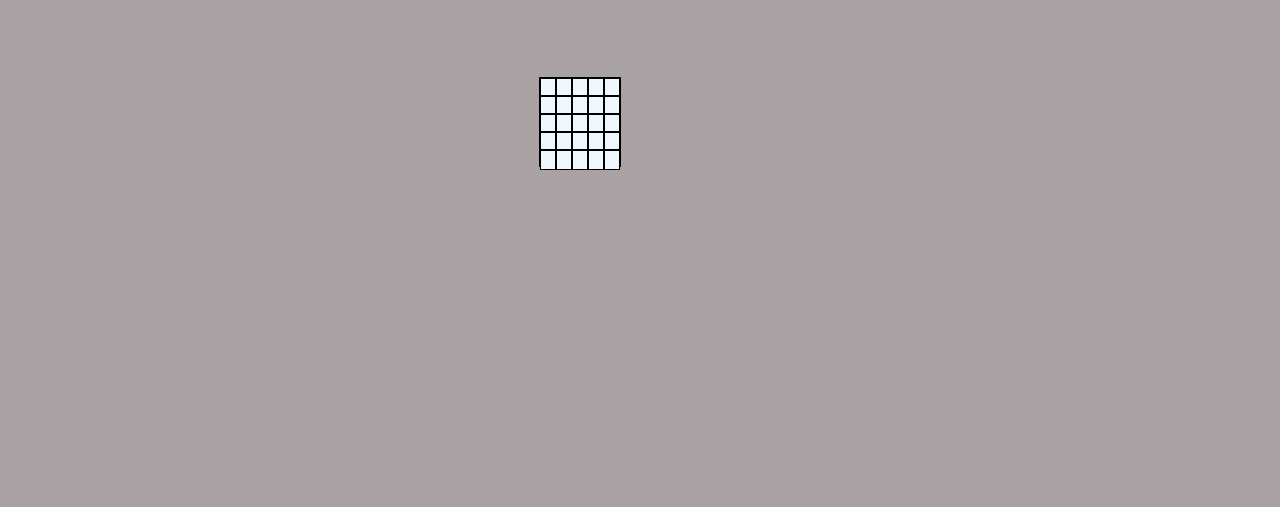
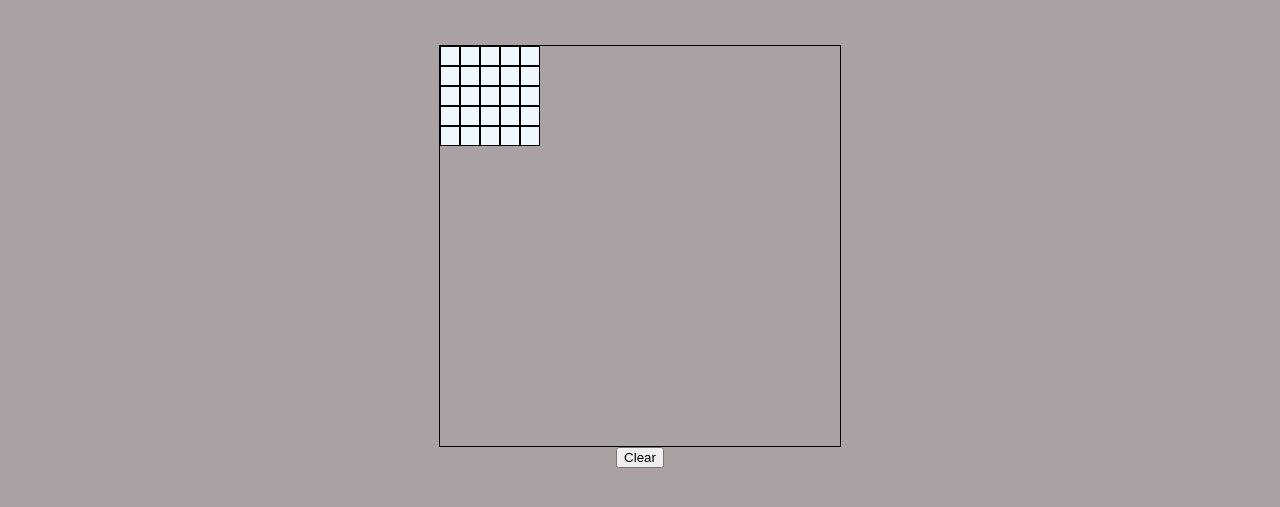
Before and after one commit to Yashwantttt/Etch-a-Sketch, a plain HTML site: page index.html in a window 1280 px wide. Both pictures are taken after typing "5", "5" into the empty fields and a click on the button "create". Shown: the part 161-668 px from the top of the page. Drawn offline with Linux system fonts and the light colour scheme.

Commit message:
Adding a clear button to clear grid

```diff
--- a/css/style.css
+++ b/css/style.css
@@ -31,19 +31,25 @@ body{
 }
 
 .pixels{
-    width: 5em;
+    width: 1em;
     height: 1em;
-    box-shadow: 1px;
     background-color: aliceblue;
-    /* margin: 5px 1em; */
     border: 1px solid;
 }
 .container{
+
+    /* padding: 5em; */
+    max-width: 1000px;
+    max-height:fit-content;
+    min-width: 50vh;
+    min-height: 50vh;
+    border: solid 1px;
+}
+
+.gridContainer{
+    margin: 3em 0px;
     display: flex;
-    padding: 5em;
-    /* margin: 3em; */
     flex-direction: column;
+    justify-content: center;
     align-items: center;
-    max-width: 1000px;
-    max-height: 1000px;
 }
--- a/index.html
+++ b/index.html
@@ -19,8 +19,11 @@
         </div>
         <button class="btn">create</button>
     </div>
-    <div class="container" id="container"></div>
-
+    <div class="gridContainer">
+        <div class="container" id="container">
+        </div>
+        <div><button class="btn" id="clear">Clear </button></div>
+    </div>
 
     <script src="js/scipt.js"></script>
 </body>
--- a/js/scipt.js
+++ b/js/scipt.js
@@ -24,20 +24,37 @@ function Clicker(){
 
 function gridmaker(x,y){
     let tbl = document.getElementById("container")
+
+    const newdiv = document.createElement("div");
+    newdiv.classList.add("boxx")
+    newdiv.setAttribute('id',"boxx")
+    tbl.append(newdiv);
+
     for (i=0;i<x;i++){
         let myrow = document.createElement("tr")
         myrow.classList.add("pixels")
         myrow.id = "row" + i
 
-        tbl.appendChild(myrow);
+        newdiv.appendChild(myrow);
         let roww = document.getElementById("row"+i)
         for (j=0;j<y;j++){
             let mycell = document.createElement("td")
             mycell.classList.add("pixels")
+            mycell.setAttribute('id',"pix")
             roww.appendChild(mycell)
         }
 
     }
+}
+
+
+const clearer = document.getElementById("clear")
+clearer.addEventListener("click",gridRemover)
+
+function gridRemover(){
+    let grid = document.getElementById("boxx")
+    const parent = grid.parentNode
+    parent.removeChild(grid)
 }
 
 // function boxCreater(x){
```
